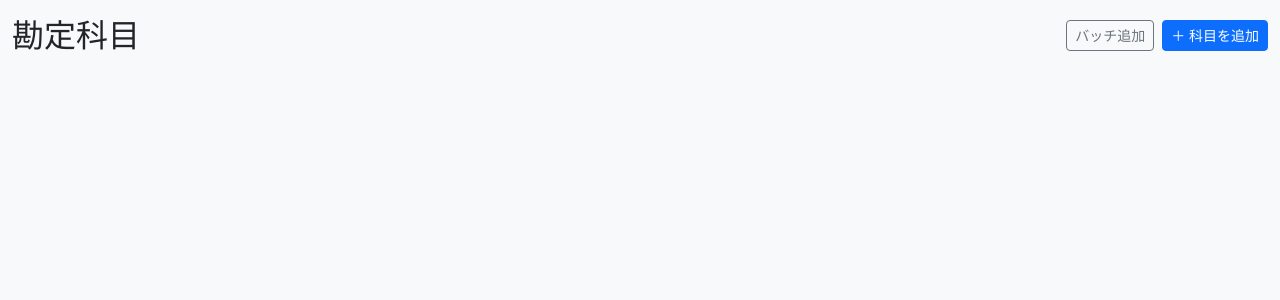
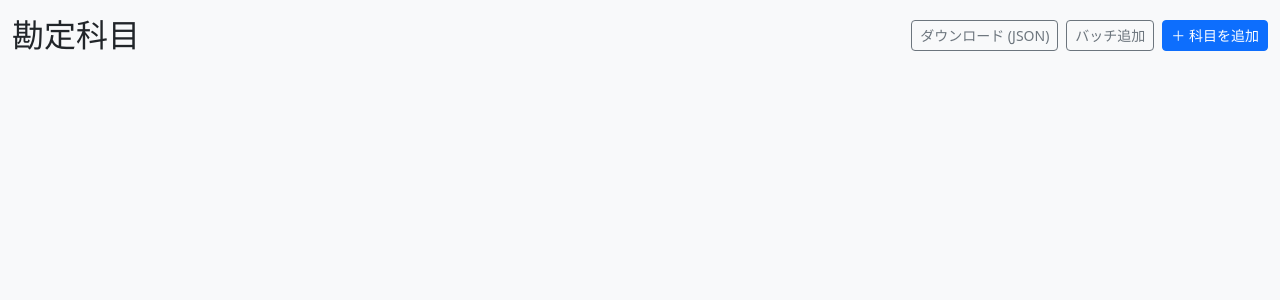
Before and after one commit to ugohsu/pjkeep, a Python web app: template templates/accounts.html in a window 1280 px wide. Shown: the part 56-356 px from the top of the page. Run offline with Jinja, Linux system fonts and the light colour scheme; the template is opened without the code that fills it, so the values that code supplies are empty.

Commit message:
COA ダウンロードボタン追加

```diff
--- a/static/js/accounts.js
+++ b/static/js/accounts.js
@@ -142,6 +142,22 @@ $('#edit-name').on('input', function() {
   $('#edit-code').val(code);
 });
 
+// ---- COA ダウンロード ----
+$('#btn-download-coa').on('click', function () {
+  $.getJSON('/api/accounts').then(function (data) {
+    const payload = data.map(function (a) {
+      return { name: a.name, code: a.code, element: a.element, sort_order: a.sort_order };
+    });
+    const blob = new Blob([JSON.stringify(payload, null, 2)], { type: 'application/json' });
+    const url = URL.createObjectURL(blob);
+    const a = document.createElement('a');
+    a.href = url;
+    a.download = 'accounts.json';
+    a.click();
+    URL.revokeObjectURL(url);
+  });
+});
+
 // ---- バッチ追加 ----
 $('#btn-batch-accounts-save').on('click', function () {
   $('#batch-accounts-result').html('');
--- a/templates/accounts.html
+++ b/templates/accounts.html
@@ -4,6 +4,9 @@
 <div class="d-flex align-items-center gap-3 mb-3">
   <h2 class="mb-0">勘定科目</h2>
   <div class="ms-auto d-flex gap-2">
+    <button class="btn btn-outline-secondary btn-sm" id="btn-download-coa">
+      ダウンロード (JSON)
+    </button>
     <button class="btn btn-outline-secondary btn-sm" data-bs-toggle="modal" data-bs-target="#modal-batch-accounts">
       バッチ追加
     </button>
```
